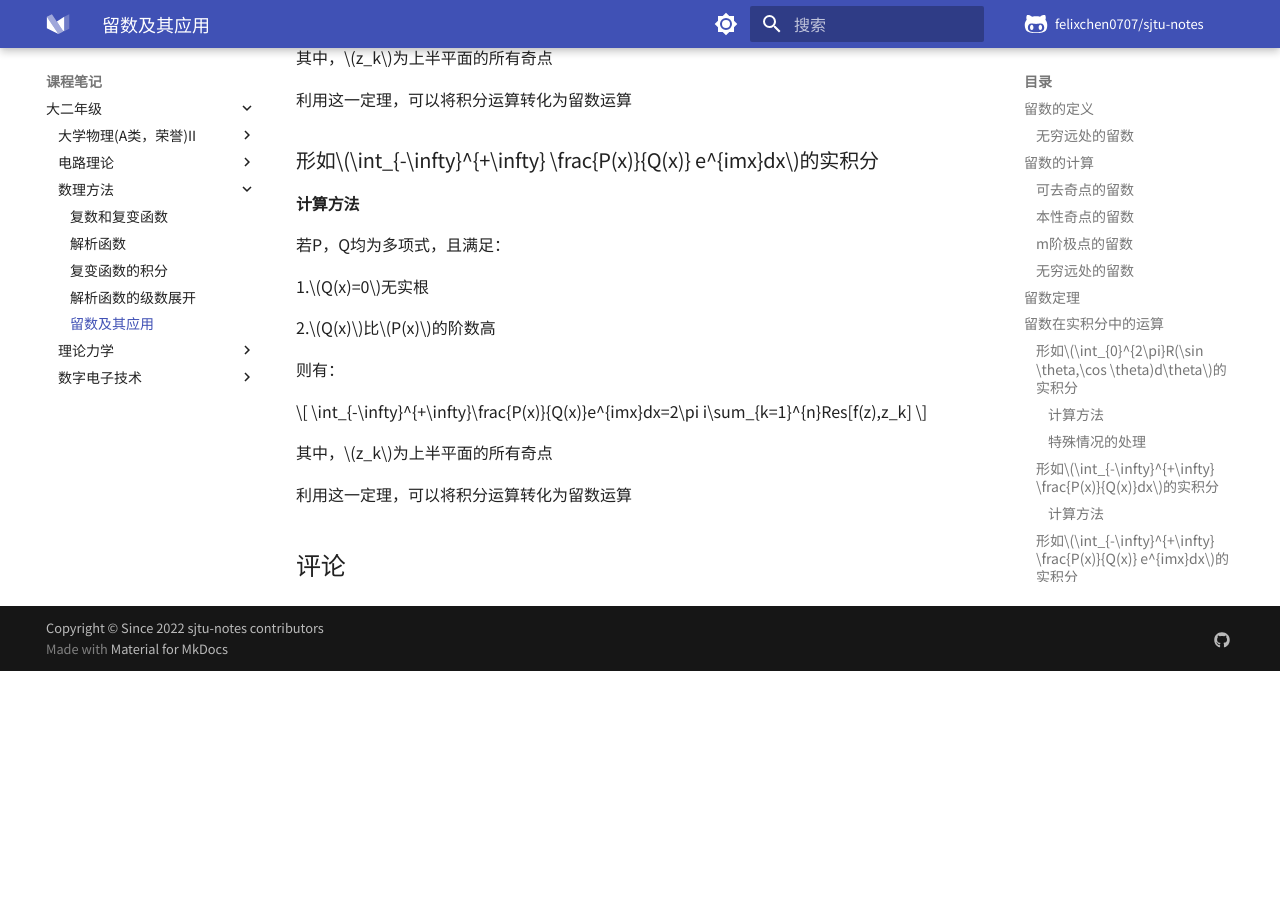
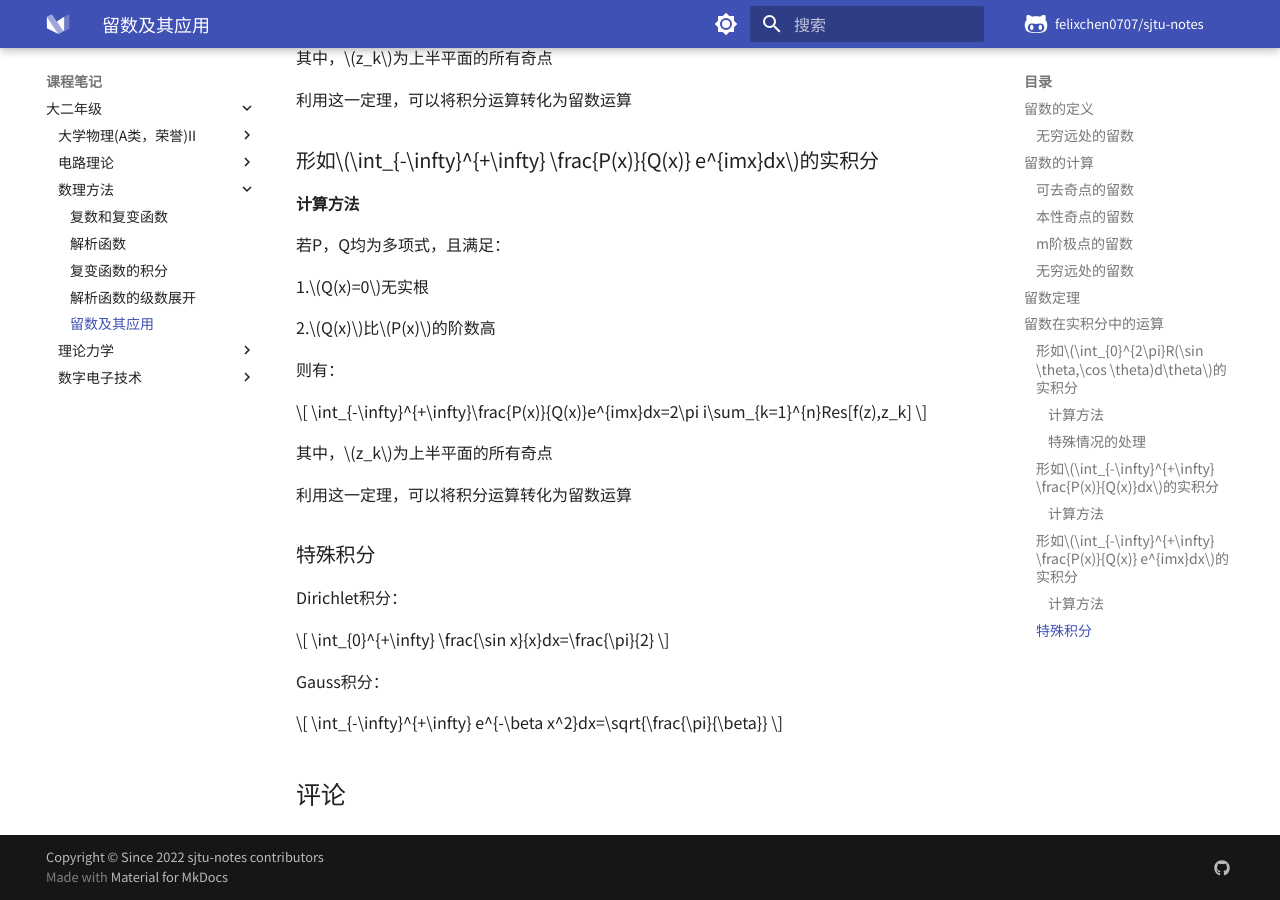
Before and after one commit to glimmeringlight/sjtu-notes, an MkDocs documentation site: the page built from docs/notes/grade2/MATH1206/005.md, in a window 1280 px wide and 900 px high, scrolled down 3191 px. Built offline with MkDocs 1.6.1 and Material for MkDocs 9.7.7, drawn with Linux system fonts in a browser that asks for light colours; a script that is not in the unit is left out; comment, search, counter and statistics services are not loaded; before the commit the page ends 3862 px from its top, so only the background shows below that.

Commit message:
数理方法

```diff
--- a/docs/notes/grade2/MATH1206/005.md
+++ b/docs/notes/grade2/MATH1206/005.md
@@ -169,3 +169,17 @@ $$
 其中，$z_k$为上半平面的所有奇点
 
 利用这一定理，可以将积分运算转化为留数运算
+
+### 特殊积分
+
+Dirichlet积分：
+
+$$
+\int_{0}^{+\infty} \frac{\sin x}{x}dx=\frac{\pi}{2}
+$$
+
+Gauss积分：
+
+$$
+\int_{-\infty}^{+\infty} e^{-\beta x^2}dx=\sqrt{\frac{\pi}{\beta}}
+$$
```
